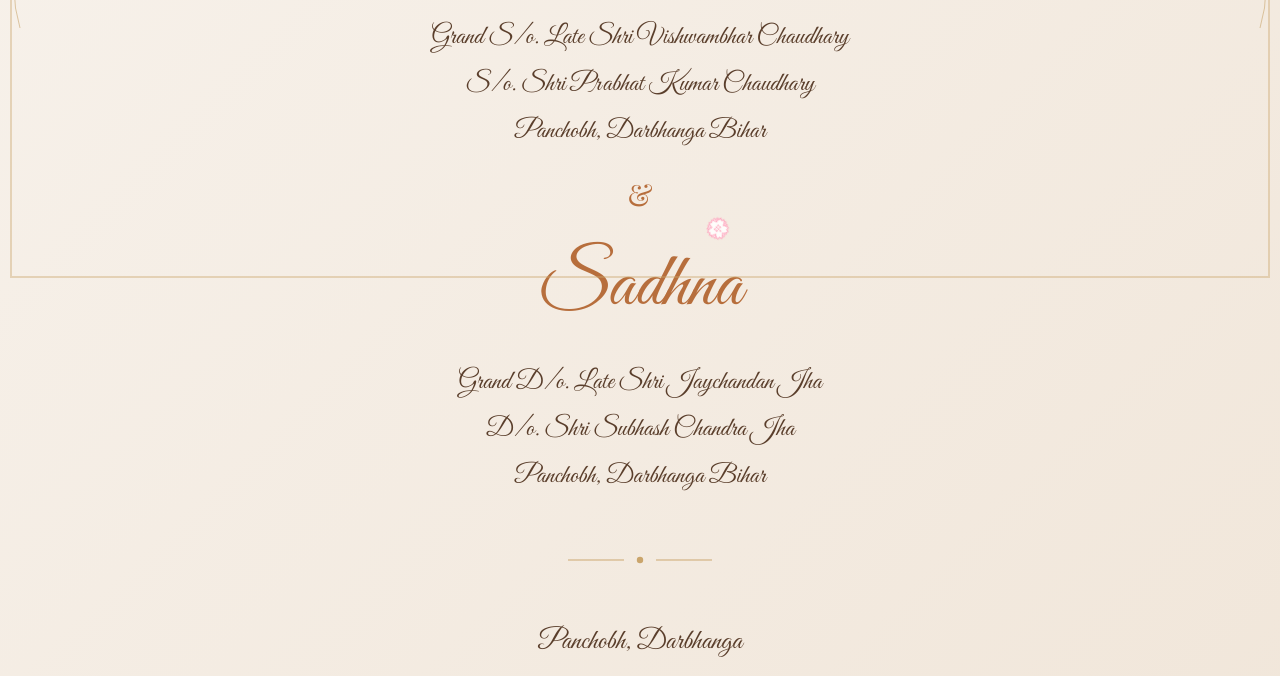
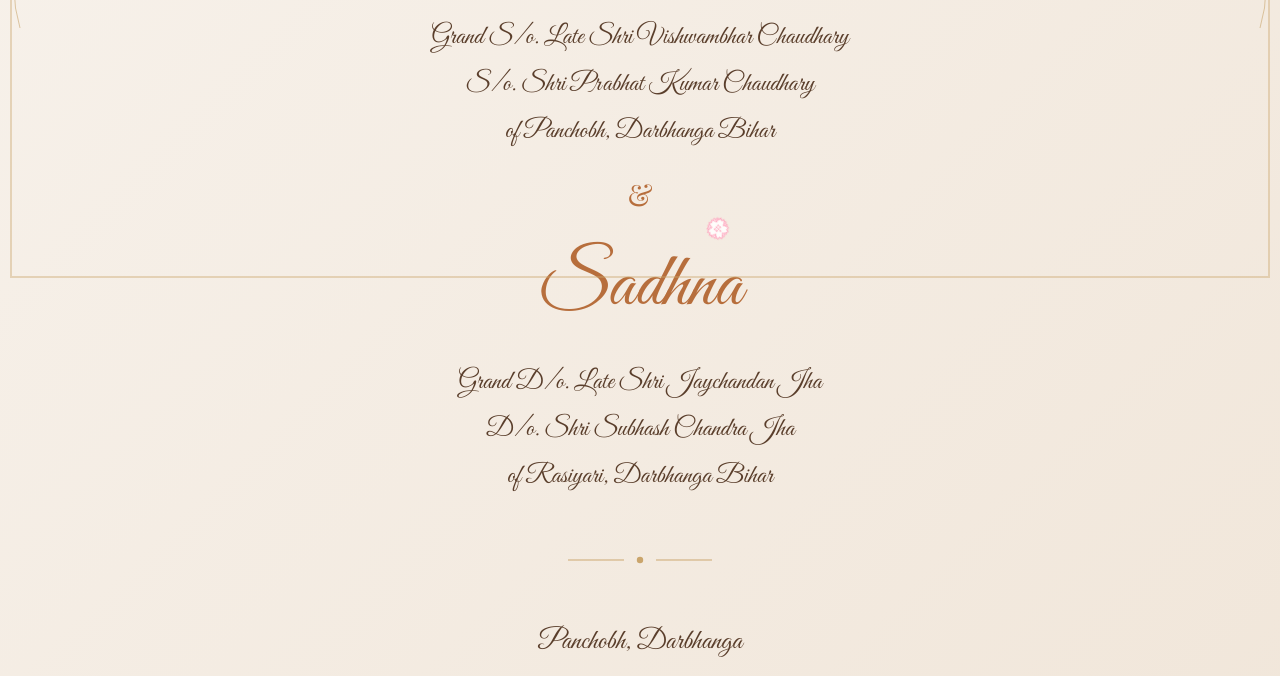
Before and after one commit to vinamravatsalmallick-collab/Sagun-and-Wedding-Invite, a plain HTML site: page index.html in a window 1280 px wide. Shown: the part 512-1188 px from the top of the page. Drawn offline with nearby package versions, Linux system fonts and the light colour scheme.

Commit message:
Update index.html

```diff
--- a/index.html
+++ b/index.html
@@ -207,7 +207,7 @@ We cordially invite you for the Sagun & Wedding ceremony
 <div class="text">
 Grand S/o. Late Shri Vishwambhar Chaudhary<br>
 S/o. Shri Prabhat Kumar Chaudhary<br>
-Panchobh, Darbhanga Bihar
+of Panchobh, Darbhanga Bihar
 </div>
 
 <div class="and">&</div>
@@ -217,7 +217,7 @@ Panchobh, Darbhanga Bihar
 <div class="text">
 Grand D/o. Late Shri Jaychandan Jha<br>
 D/o. Shri Subhash Chandra Jha<br>
-Panchobh, Darbhanga Bihar
+of Rasiyari, Darbhanga Bihar
 </div>
 
 <!-- DIVIDER -->
```
